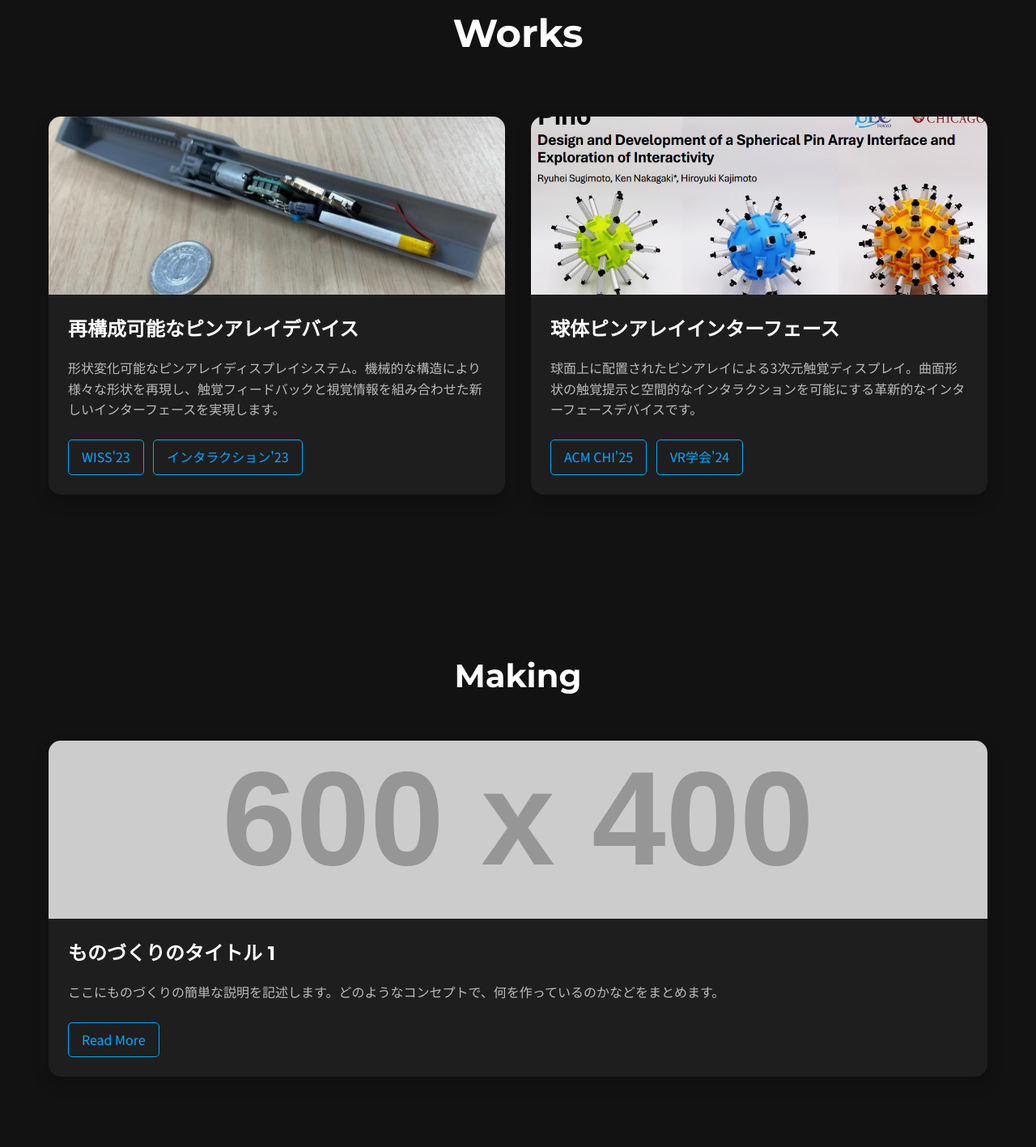
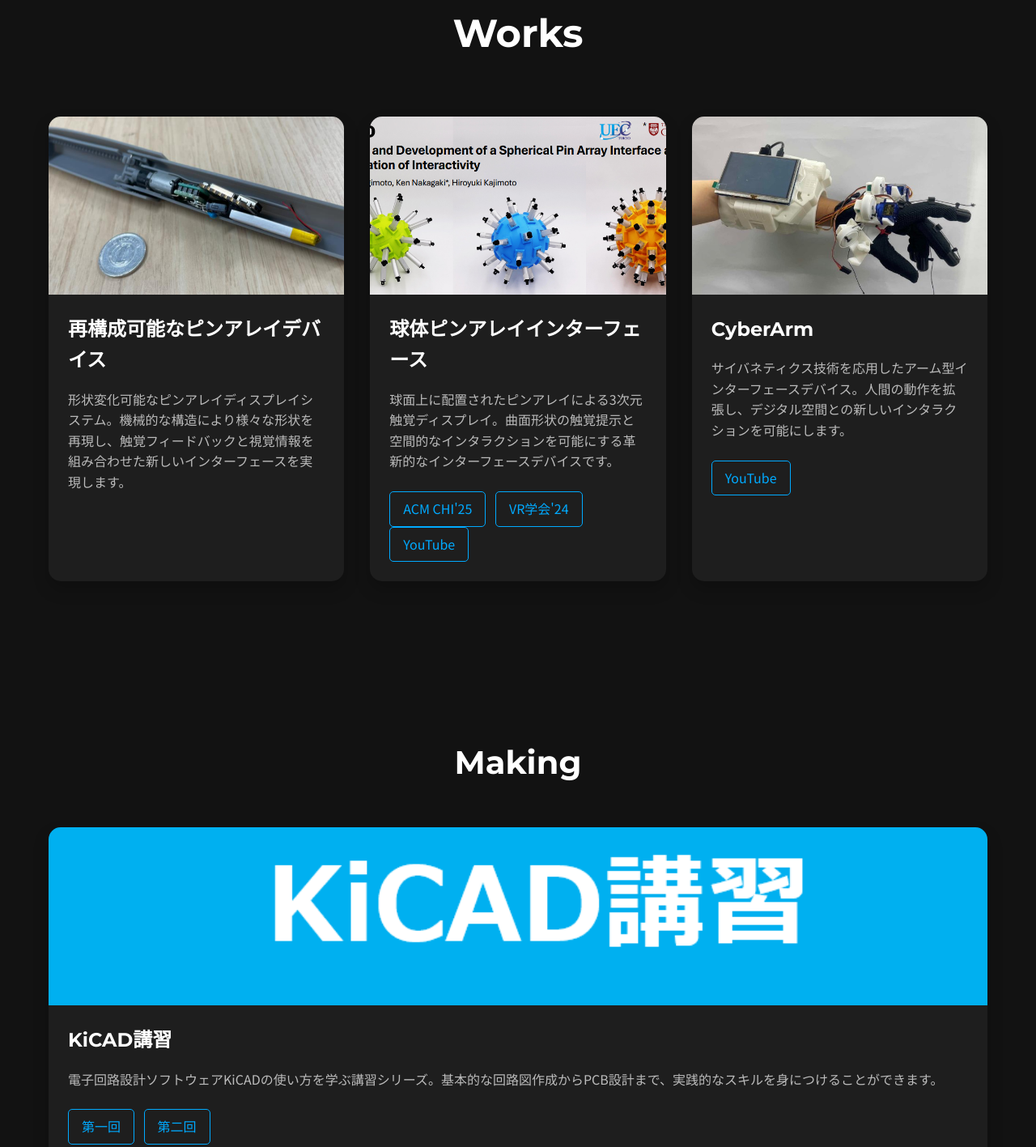
Before and after one commit to sugimoto-git/sugimoto-git.github.io, a plain HTML site: page index.html in a window 1280 px wide. Shown: the part 893-2310 px from the top of the page at 81% size. Drawn offline with Linux system fonts and the light colour scheme; placeholder pictures from the web are drawn by us.

Commit message:
fourth commit(笑)

```diff
--- a/index.html
+++ b/index.html
@@ -43,10 +43,6 @@
                         <div class="card-content">
                             <h3>再構成可能なピンアレイデバイス</h3>
                             <p>形状変化可能なピンアレイディスプレイシステム。機械的な構造により様々な形状を再現し、触覚フィードバックと視覚情報を組み合わせた新しいインターフェースを実現します。</p>
-                            <div class="card-links">
-                                <a href="https://www.wiss.org/WISS2023Proceedings/data/3-C10.pdf" target="_blank">WISS'23</a>
-                                <a href="https://www.interaction-ipsj.org/proceedings/2023/data/pdf/2P-74.pdf" target="_blank">インタラクション'23</a>
-                            </div>
                         </div>
                     </div>
                     <!-- 制作物カード 2 -->
@@ -58,6 +54,18 @@
                             <div class="card-links">
                                 <a href="https://dl.acm.org/doi/10.1145/3706599.3721179" target="_blank">ACM CHI'25</a>
                                 <a href="https://conference.vrsj.org/ac2024/program/doc/3E1-01.pdf" target="_blank">VR学会'24</a>
+                                <a href="https://youtu.be/dDqGoyMJUv4" target="_blank">YouTube</a>
+                            </div>
+                        </div>
+                    </div>
+                    <!-- 制作物カード 3 -->
+                    <div class="card">
+                        <img src="photo/CyberArm.jpg" alt="CyberArmの画像">
+                        <div class="card-content">
+                            <h3>CyberArm</h3>
+                            <p>サイバネティクス技術を応用したアーム型インターフェースデバイス。人間の動作を拡張し、デジタル空間との新しいインタラクションを可能にします。</p>
+                            <div class="card-links">
+                                <a href="https://youtu.be/w1UVMiFohEg" target="_blank">YouTube</a>
                             </div>
                         </div>
                     </div>
@@ -71,12 +79,13 @@
                 <div class="works-grid">
                     <!-- ものづくりカード 1 -->
                     <div class="card">
-                        <img src="https://placehold.co/600x400/eee/333?text=Making+1" alt="ものづくり1の画像">
+                        <img src="photo/kicad.png" alt="KiCAD講習の画像">
                         <div class="card-content">
-                            <h3>ものづくりのタイトル 1</h3>
-                            <p>ここにものづくりの簡単な説明を記述します。どのようなコンセプトで、何を作っているのかなどをまとめます。</p>
+                            <h3>KiCAD講習</h3>
+                            <p>電子回路設計ソフトウェアKiCADの使い方を学ぶ講習シリーズ。基本的な回路図作成からPCB設計まで、実践的なスキルを身につけることができます。</p>
                             <div class="card-links">
-                                <a href="#" target="_blank">Read More</a>
+                                <a href="https://youtu.be/VvJyGEkoufo" target="_blank">第一回</a>
+                                <a href="https://youtu.be/0n8hLC6q_pQ" target="_blank">第二回</a>
                             </div>
                         </div>
                     </div>
```
Also changed, not shown: photo/CyberArm.jpg (added), photo/kicad.png (added).
